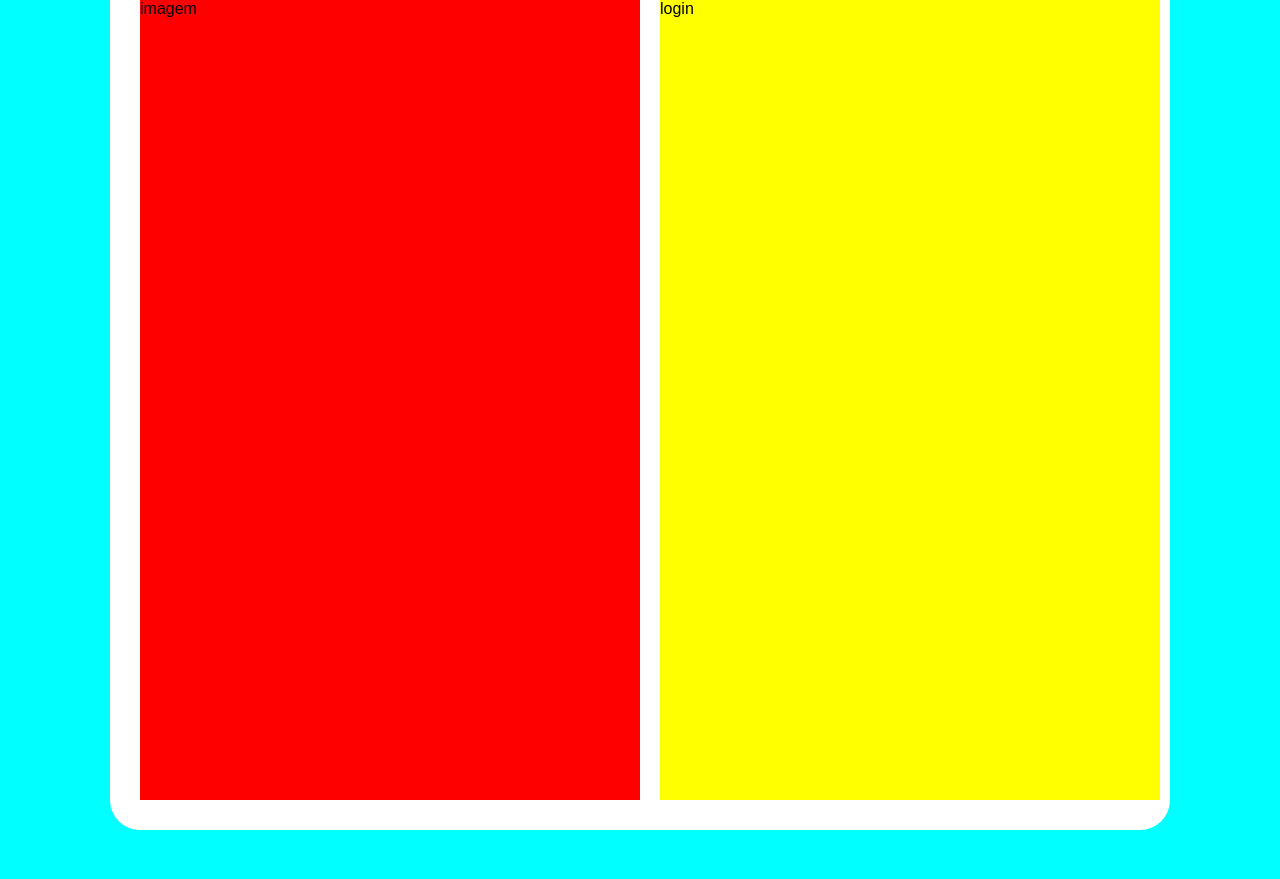
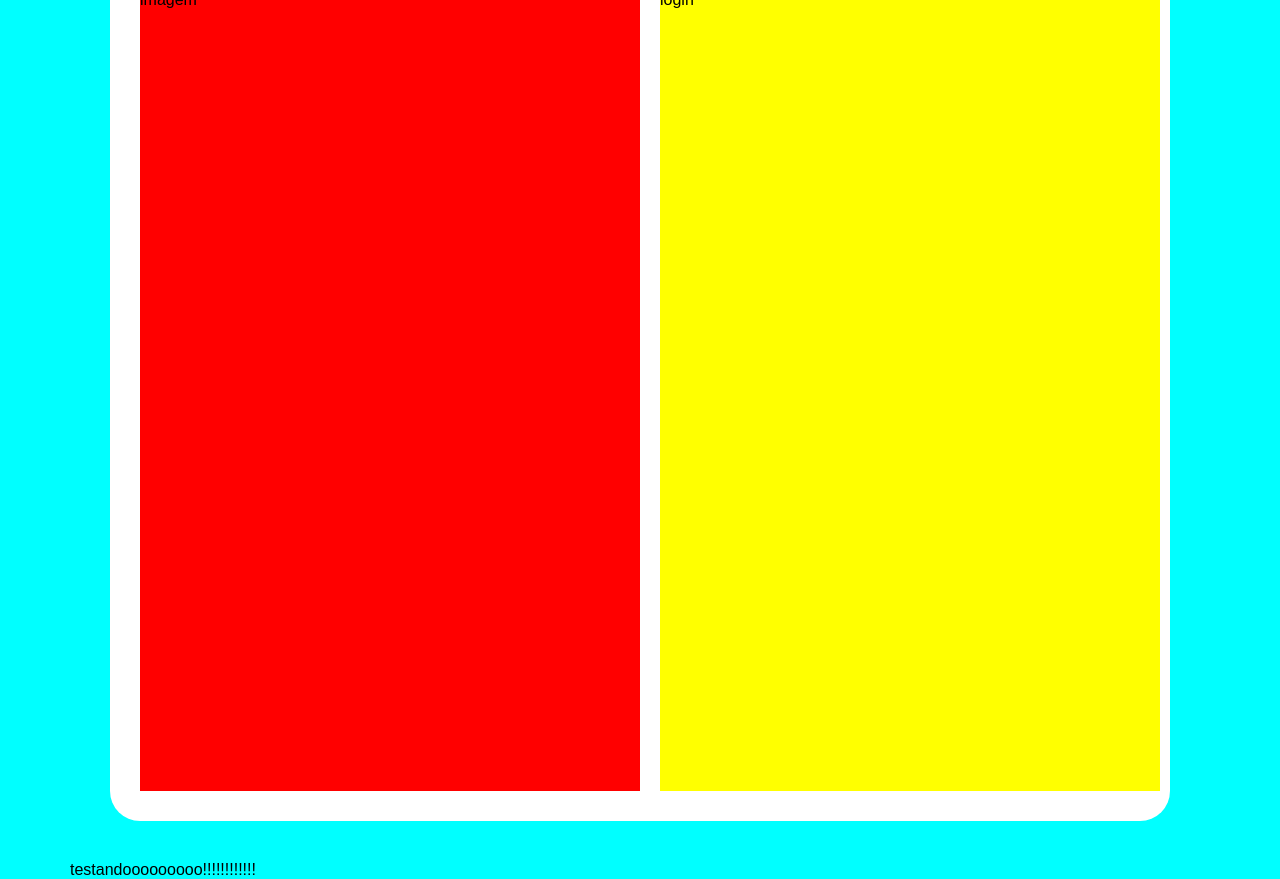
Before and after one commit to jeancustodio013-eng/projeto-sistema, a plain HTML site: page index.html in a window 1280 px wide. Before the commit the page ends 830 px from the top, so only its background shows below. Drawn offline with Linux system fonts and the light colour scheme.

Commit message:
pagina principal

```diff
--- a/index.html
+++ b/index.html
@@ -26,6 +26,8 @@
 
         </div>
 
+        testandooooooooo!!!!!!!!!!!!
+
 
     </body>
 </html>
```
